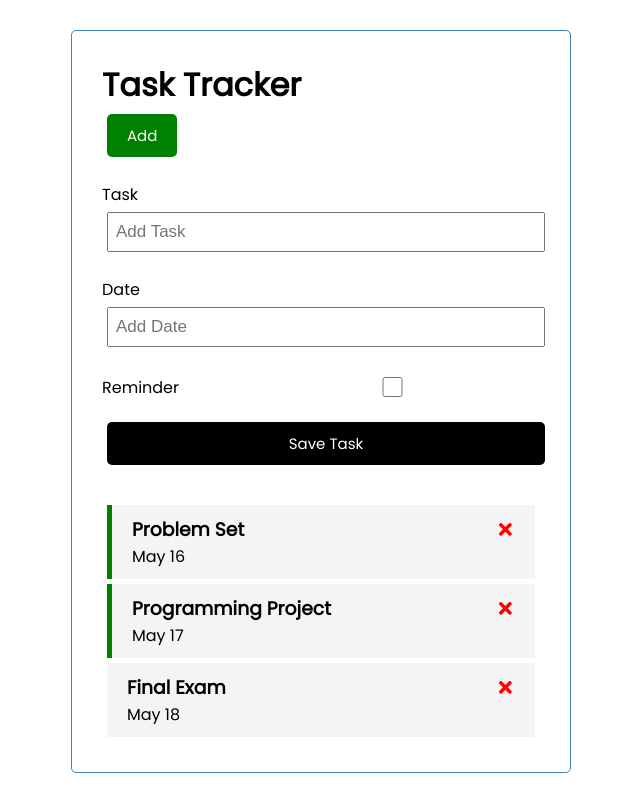
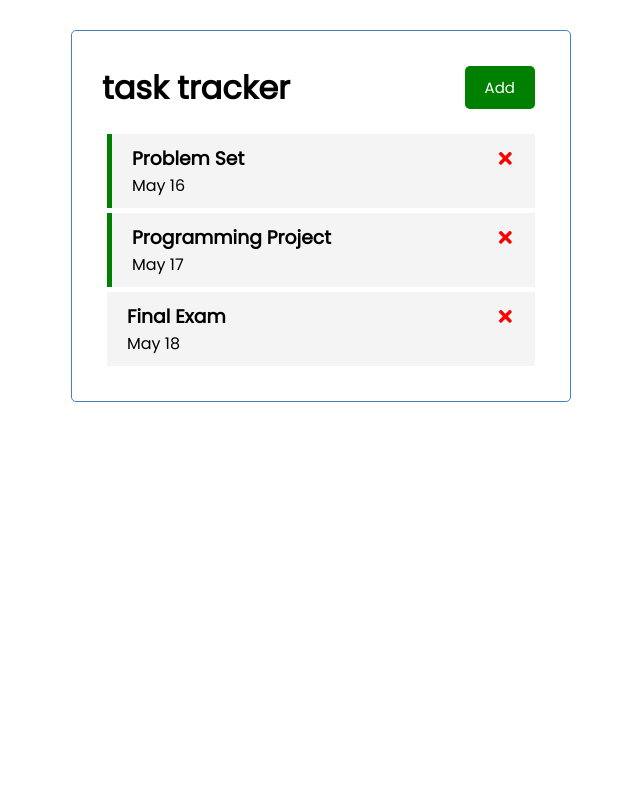
Before and after one commit to YuxuanZhao/react-task-tracker, a React (Create React App) app: page / in a window 1280 px wide. Shown: the whole page, without its empty margins (319-959 px from the left). Built offline with nearby package versions, Linux system fonts and the light colour scheme.

Commit message:
add button toggle

```diff
--- a/src/App.js
+++ b/src/App.js
@@ -4,6 +4,7 @@
 import AddTask from './components/AddTask'
 
 function App() {
+  const [showAddTask, setShowAddTask] = useState(false)
   const [tasks, setTasks] = useState([
     {
         id: 1,
@@ -41,8 +42,8 @@
 
   return (
     <div className="container">
-      <Header title = 'Task Tracker'/>
-      <AddTask onAdd={addTask}/>
+      <Header title="task tracker" onAdd={() => setShowAddTask(!showAddTask)} showAdd={showAddTask}/>
+      {showAddTask && <AddTask onAdd={addTask}/>}
       {tasks.length > 0 ? (<Tasks tasks={tasks} onDelete={deleteTask} onToggle={toggleReminder}/>) : ('No task to show')}
     </div>
   );
--- a/src/components/Button.js
+++ b/src/components/Button.js
@@ -1,10 +1,6 @@
 import PropTypes from 'prop-types'
 
-const Button = ({ color, text }) => {
-
-    const onClick = () => {
-        console.log('click')
-    }
+const Button = ({ color, text, onClick }) => {
 
   return (
     <button onClick={onClick} style = {{backgroundColor : color}} className="btn">
--- a/src/components/Header.js
+++ b/src/components/Header.js
@@ -1,13 +1,11 @@
 import PropTypes from 'prop-types'
 import Button from './Button'
 
-const Header = ({ title }) => {
+const Header = ({ title, onAdd, showAdd }) => {
   return (
-    <header>
-        <h1>
-            {title}
-        </h1>
-        <Button color='green' text='Add'/>
+    <header className='header'>
+        <h1>{title}</h1>
+        <Button color={showAdd ? 'red' : 'green'} text={showAdd ? 'Close': 'Add'} onClick={onAdd}/>
     </header>
   )
 }
```
